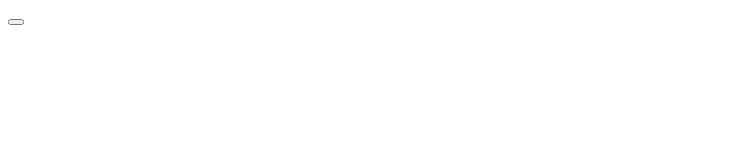
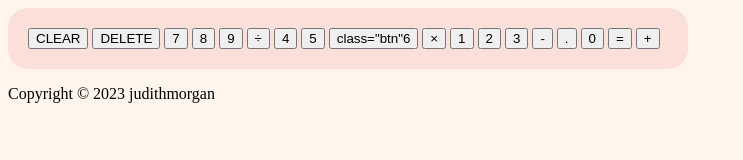
Before and after one commit to judithmorgan/calculator, a plain HTML site: page index.html in a window 1280 px wide. Shown: the whole page, without its empty margins (0-743 px from the left). Drawn offline with Linux system fonts and the light colour scheme.

Commit message:
added div and buttons of calculators

```diff
--- a/index.html
+++ b/index.html
@@ -11,17 +11,39 @@
 <body>
 
     <script src="script.js"> </script>
+    <main>
     <div class="calculator">
-
         <div class="screen"></div>
-        <div class="buttons area">
-            <button> </button>
+        <div class="buttons-area">
+            <button id="clearBtn"> CLEAR </button>
+            <button id="deleteBtn"> DELETE</button>
+            <button class="btn">7</button>
+            <button class="btn">8</button>
+            <button class="btn">9</button>
+            <button class="btn">÷</button>
+            <button class="btn">4</button>
+            <button class="btn">5</button>
+            <button class="btn"> class="btn"6</button>
+            <button class="btn">×</button>
+            <button class="btn">1</button>
+            <button class="btn">2</button>
+            <button class="btn">3</button>
+            <button class="btn">-</button>
+            <button class="btn">.</button>
+            <button class="btn">0</button>
+            <button class="btn">=</button>
+            <button class="btn">+</button>
         </div>
-
-
-
     </div>
-
+</main>
+<footer class="footer">
+    <p>
+        Copyright ©
+        <script>
+          document.write(new Date().getFullYear())
+        </script>
+        judithmorgan
+      </p>
+</footer>
 </body>
-
 </html>
--- a/styles.css
+++ b/styles.css
@@ -0,0 +1,21 @@
+body {
+    background-color: #FFF5ED
+}
+
+.calculator {
+    background-color:#FAE0D8;
+    width: 50vw;
+    border-radius: 20px;
+    padding: 20px;
+
+ }
+
+
+ .screen{
+    width: 50vw;
+    background-color: blue;
+ }
+
+ .button {
+    background-color: #dfe1be;
+ }
```
